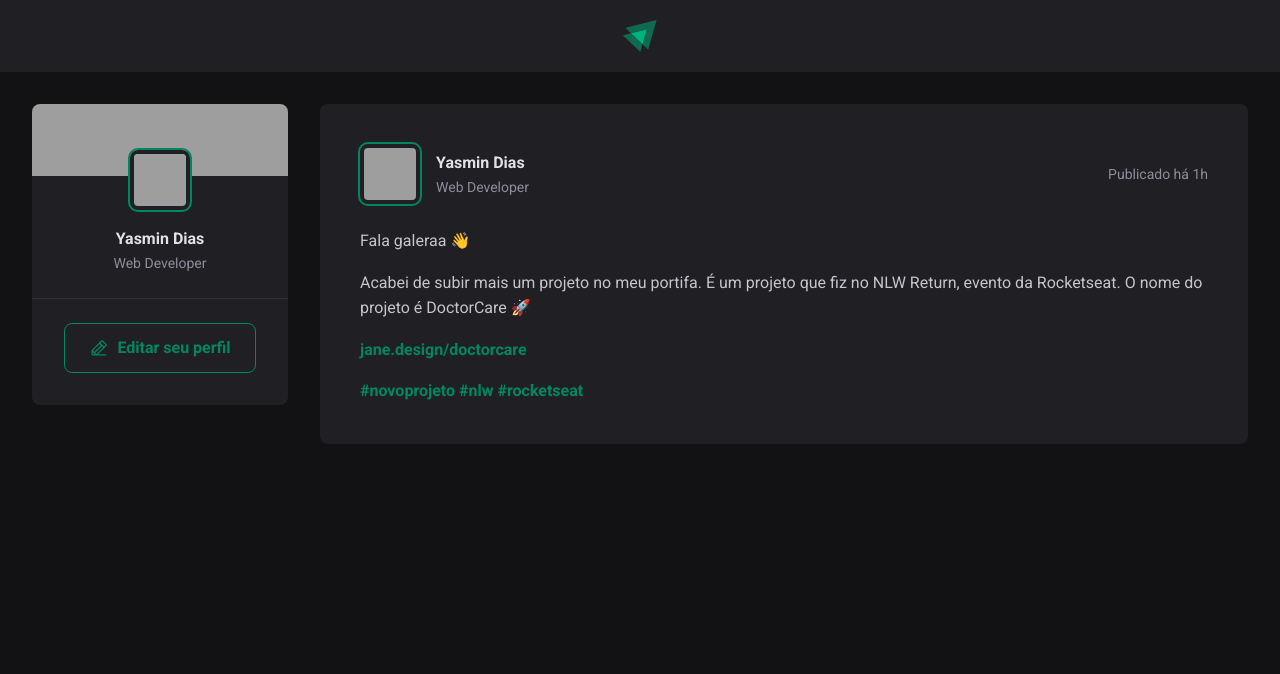
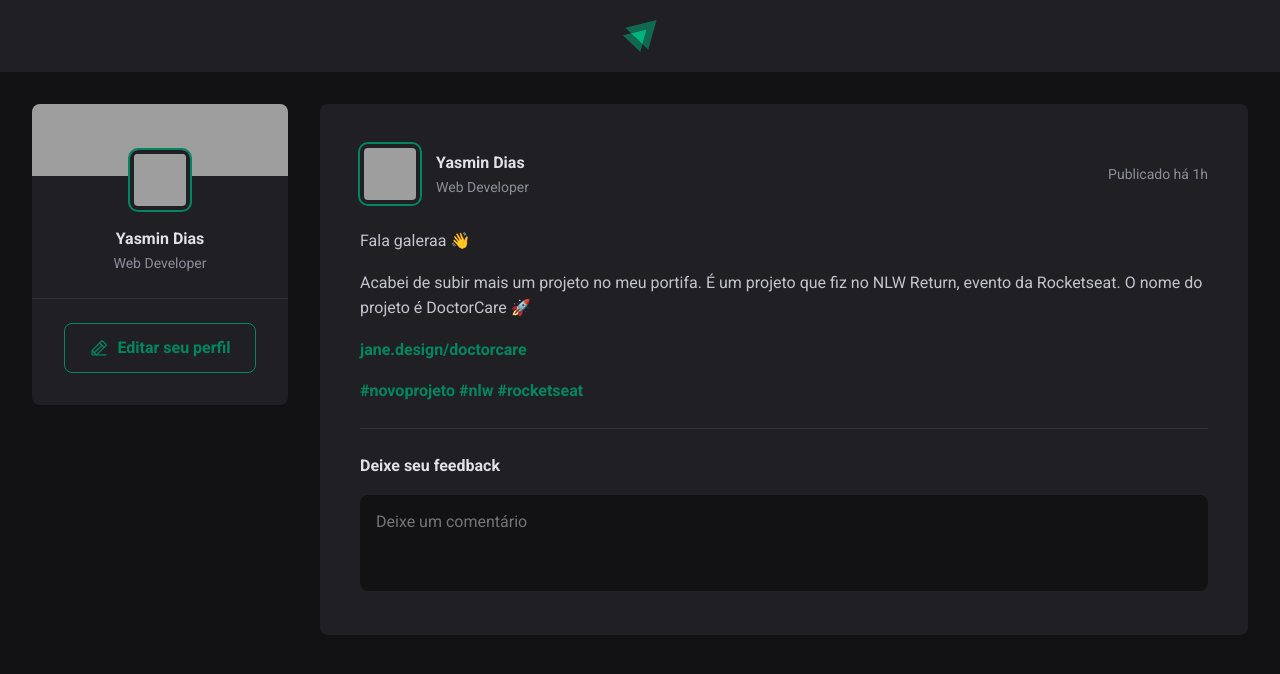
Before and after one commit to YasminFerrariDias/fundamentos-react, a React (Vite) app: page / in a window 1280 px wide. Shown: the top 674 px of the page. Built offline with nearby package versions, Linux system fonts and the light colour scheme; grey boxes are pictures that could not be loaded.

Commit message:
Criação do formulario de comentarios

```diff
--- a/src/components/Post.jsx
+++ b/src/components/Post.jsx
@@ -33,6 +33,17 @@
           <a href="">#rocketseat</a>
         </p>
       </div>
+
+      <form className={styles.commentForm}>
+        <strong>Deixe seu feedback</strong>
+        <textarea
+          placeholder="Deixe um comentário"
+        />
+
+        <footer>
+          <button type="submit">Publicar</button>
+        </footer>
+      </form>
     </article>
   );
 }
--- a/src/components/Post.module.css
+++ b/src/components/Post.module.css
@@ -50,7 +50,7 @@
   height: calc(3rem + 12px);
   border-radius: 8px;
   border: 4px solid var(--gray-800);
-  outline: 2px solid var(--green-500)
+  outline: 2px solid var(--green-500);
 }
 
 .authorInfo {
@@ -70,3 +70,54 @@
   color: var(--gray-400);
   line-height: 1.6;
 }
+
+.commentForm {
+  width: 100%;
+  margin-top: 1.5rem;
+  padding-top: 1.5rem;
+  border-top: 1px solid var(--gray-600);
+}
+
+.commentForm>strong {
+  line-height: 1.6;
+  color: var(--gray-100);
+}
+
+.commentForm textarea {
+  width: 100%;
+  background: var(--gray-900);
+  border: 0;
+  resize: none;
+  height: 6rem;
+  padding: 1rem;
+  border-radius: 8px;
+  color: var(--gray-100);
+  line-height: 1.4;
+  margin-top: 1rem;
+}
+
+.commentForm footer {
+  visibility: hidden;
+  max-height: 0;
+}
+
+.commentForm:focus-within footer {
+  visibility: visible;
+  max-height: none;
+}
+
+.commentForm button[type=submit] {
+  padding: 1rem 1.5rem;
+  margin-top: 1rem;
+  border-radius: 8px;
+  border: 0;
+  background: var(--green-500);
+  color: var(--white);
+  font-weight: bold;
+  cursor: pointer;
+  transition: background-color 0.1s;
+}
+
+.commentForm button[type=submit]:hover {
+  background-color: var(--green-300);
+}
--- a/src/global.css
+++ b/src/global.css
@@ -12,6 +12,11 @@
   --green-500: #00875f;
 }
 
+:focus {
+  outline: transparent;
+  box-shadow: 0 0 0 2px var(--green-500)
+}
+
 * {
   margin: 0;
   padding: 0;
@@ -24,7 +29,10 @@
   -webkit-font-smoothing: antialised;
 }
 
-body, input, textarea, button {
+body,
+input,
+textarea,
+button {
   font-family: "Roboto", sans-serif;
   font-weight: 400;
   font-size: 1rem;
```
